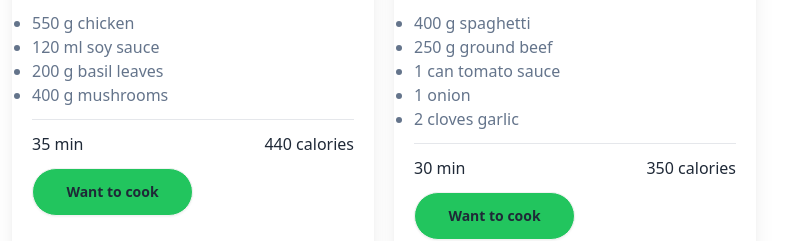
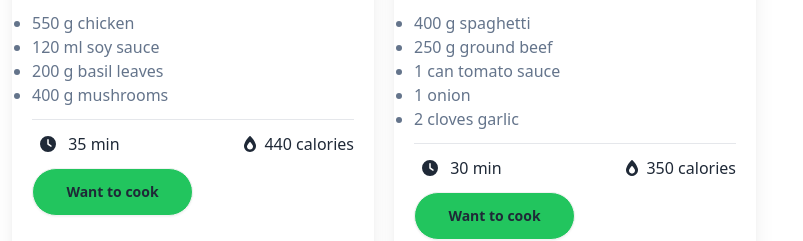
Before and after one commit to rakibulhasan044/assignment-07, a React (Vite) app: page / in a window 1280 px wide. Shown: the part 844-1085 px from the top of the page, without its empty margins (0-803 px from the left). Built offline with nearby package versions, Linux system fonts and the light colour scheme.

Commit message:
fontawesome library added

```diff
--- a/package.json
+++ b/package.json
@@ -10,6 +10,10 @@
     "preview": "vite preview"
   },
   "dependencies": {
+    "@fortawesome/fontawesome-svg-core": "^6.5.1",
+    "@fortawesome/free-brands-svg-icons": "^6.5.1",
+    "@fortawesome/free-solid-svg-icons": "^6.5.1",
+    "@fortawesome/react-fontawesome": "^0.2.0",
     "react": "^18.2.0",
     "react-dom": "^18.2.0",
     "react-toastify": "^10.0.5"
--- a/src/components/Recipe/Recipe.jsx
+++ b/src/components/Recipe/Recipe.jsx
@@ -1,4 +1,6 @@
 import PropTypes from "prop-types";
+import { FontAwesomeIcon } from '@fortawesome/react-fontawesome'
+import { faClock, faFireFlameSimple} from '@fortawesome/free-solid-svg-icons'
 const Recipe = ({ recipe, wantToCook }) => {
   const { name, image, description, ingredients, preparing_time, calories } =
     recipe;
@@ -20,8 +22,8 @@
       </ul>
       <hr className="" />
       <div className="flex gap-6 justify-between">
-        <p>{preparing_time} min</p>
-        <p>{calories} calories</p>
+        <p><FontAwesomeIcon className="px-2" icon={faClock}/>      {preparing_time} min</p>
+        <p><FontAwesomeIcon className="px-2" icon={faFireFlameSimple}/>{calories} calories</p>
       </div>
       <button
         onClick={() => wantToCook(recipe)}
```
Also changed, not shown: 1 other file (tests, documents, lock files or other folders).
